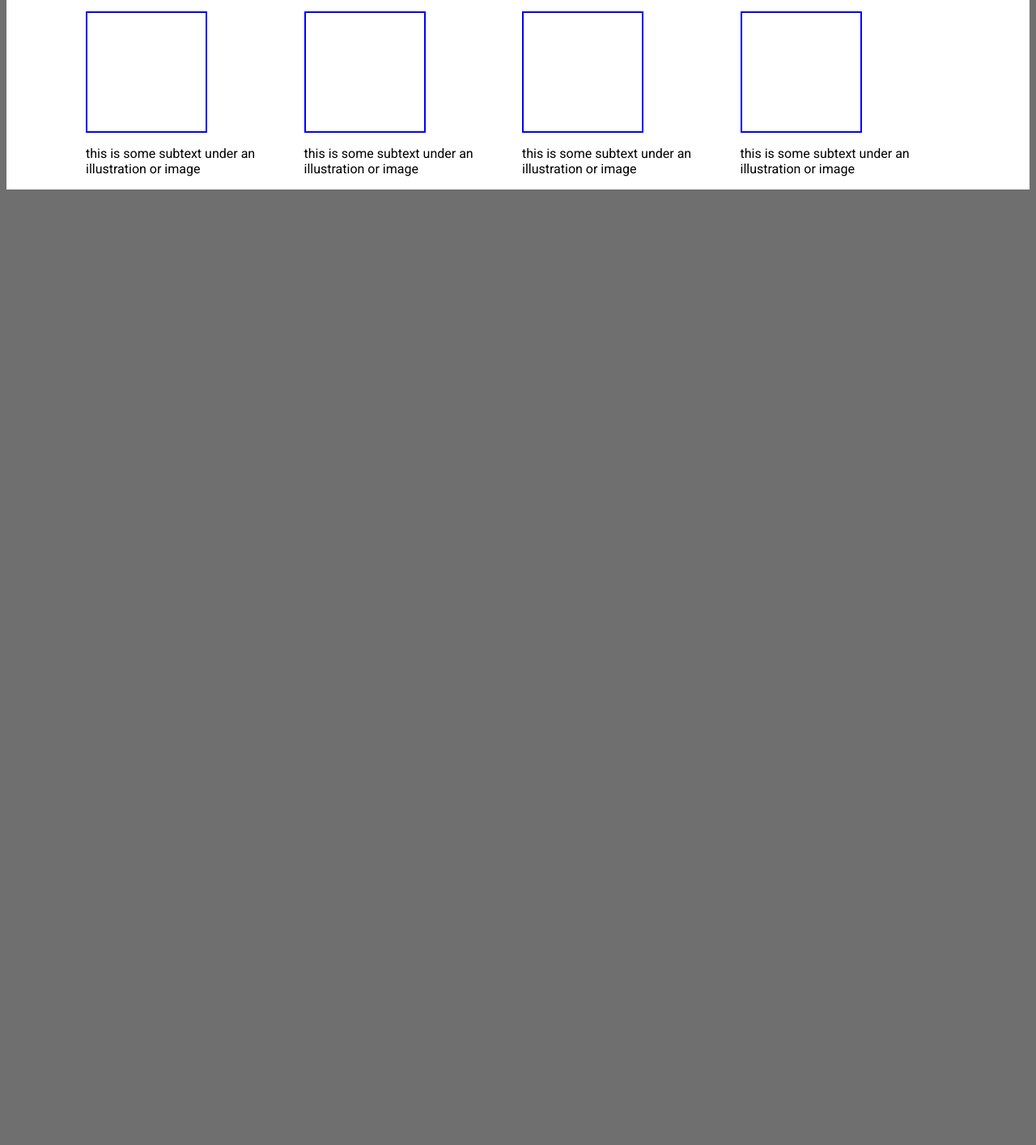
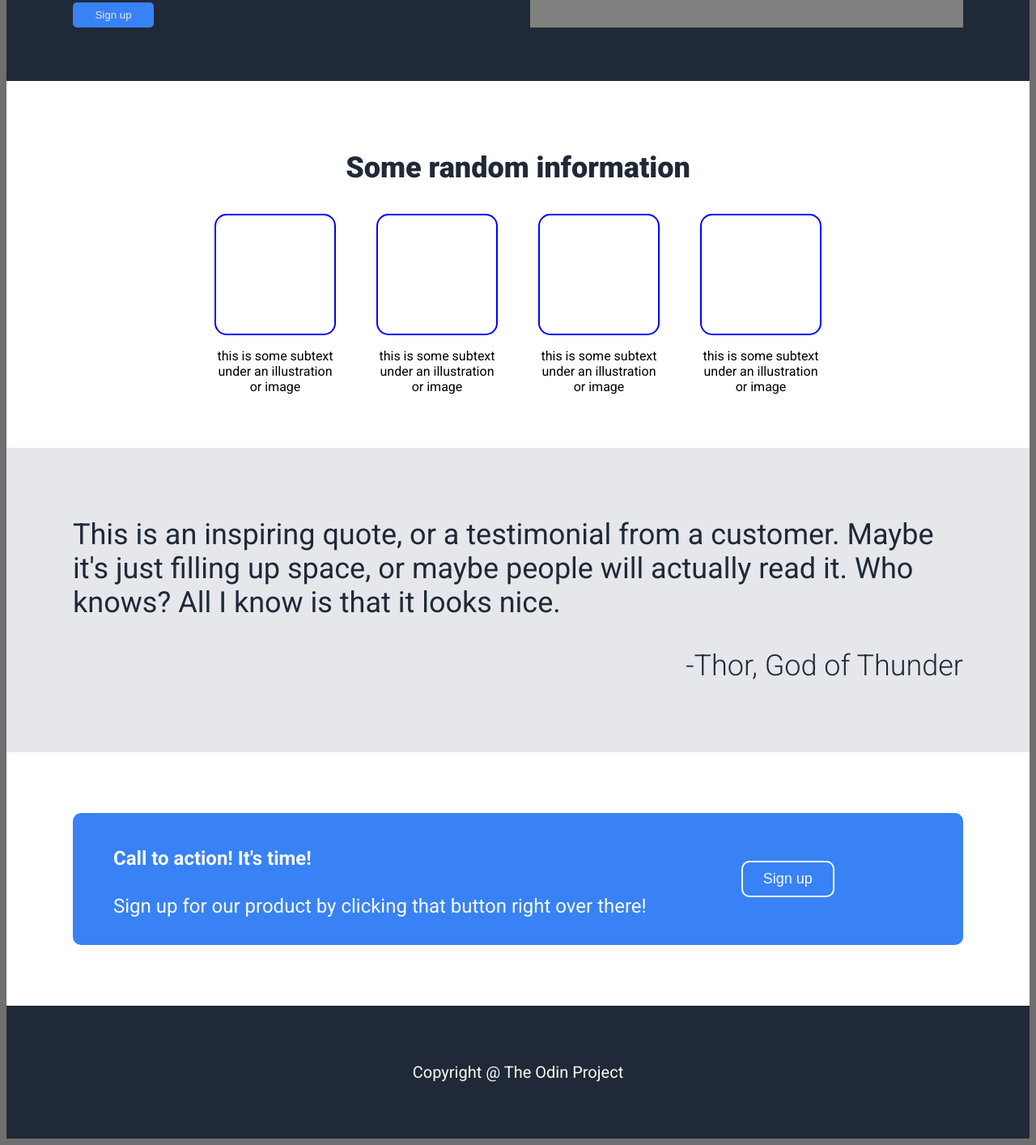
Before and after one commit to Kokashii/Landing-Page-Odin, a plain HTML site: page index.html in a window 1280 px wide. Shown: the part 553-1967 px from the top of the page at 81% size. Before the commit the page ends 800 px from the top, so only its background shows below. Drawn offline with Linux system fonts and the light colour scheme.

Commit message:
Completed landing page
Finished formatting image pictures for info section, centering text to each image
Completed quote area applying wrapper to section, applying styling
Framed call to action section, applying div for call to action and creating display

```diff
--- a/index.html
+++ b/index.html
@@ -69,9 +69,36 @@
         </div>
       </section>
 
-      <section></section>
-      <section></section>
-      <section></section>
+      <section class="quote-section">
+        <div class="wrapper quote-content">
+          <p>
+            This is an inspiring quote, or a testimonial from a customer. Maybe
+            it's just filling up space, or maybe people will actually read it.
+            Who knows? All I know is that it looks nice.
+          </p>
+          <p class="end-quote">-Thor, God of Thunder</p>
+        </div>
+      </section>
+
+      <section class="cta-section">
+        <div class="wrapper cta-container">
+          <div class="left-cta">
+            <h4>Call to action! It's time!</h4>
+            <p>
+              Sign up for our product by clicking that button right over there!
+            </p>
+          </div>
+          <div class="right-cta">
+            <button>Sign up</button>
+          </div>
+        </div>
+      </section>
+
+      <footer>
+        <div class="wrapper footer-content">
+          <p>Copyright @ The Odin Project</p>
+        </div>
+      </footer>
     </main>
   </body>
 </html>
--- a/styles.css
+++ b/styles.css
@@ -19,6 +19,8 @@ body {
   max-inline-size: 1100px;
   margin-inline: auto;
   padding-inline: 1rem;
+  padding: 50px 0;
+  overflow: auto;
 }
 
 header {
@@ -108,11 +110,79 @@ header {
 
 .info-boxes {
   display: flex;
-  gap: 10px;
+  gap: 50px;
 }
 
 .img-holder {
   border: 2px solid blue;
   height: 150px;
   width: 150px;
+  border-radius: 15px;
 }
+
+.img-container {
+  text-align: center;
+  width: 150px;
+}
+
+.quote-section {
+  background-color: #e5e7eb;
+}
+
+.quote-content p {
+  font-size: 36px;
+  color: #1f2937;
+}
+
+.quote-content .end-quote {
+  font-weight: 300;
+  text-align: end;
+}
+
+.cta-section {
+  background-color: white;
+  padding: 75px;
+}
+
+.cta-container {
+  display: flex;
+  background-color: #3882f6;
+  padding: 10px 50px;
+  color: #f9faf8;
+  border-radius: 10px;
+  justify-content: space-between;
+  align-items: center;
+}
+
+.left-cta {
+  font-size: 1.5rem;
+  flex: 2 1 0px;
+}
+
+.right-cta {
+  display: flex;
+  justify-content: center;
+  align-items: center;
+  flex: 0px;
+}
+
+.right-cta button {
+  border: 2px solid white;
+  background-color: #3882f6;
+  color: #f9faf8;
+  border-radius: 10px;
+  padding: 10px 25px;
+  font-size: 18px;
+}
+
+footer {
+  background-color: #1f2937;
+}
+
+.footer-content {
+  display: flex;
+  justify-content: center;
+  align-items: center;
+  font-size: 20px;
+  color: #f9faf8;
+}
```
